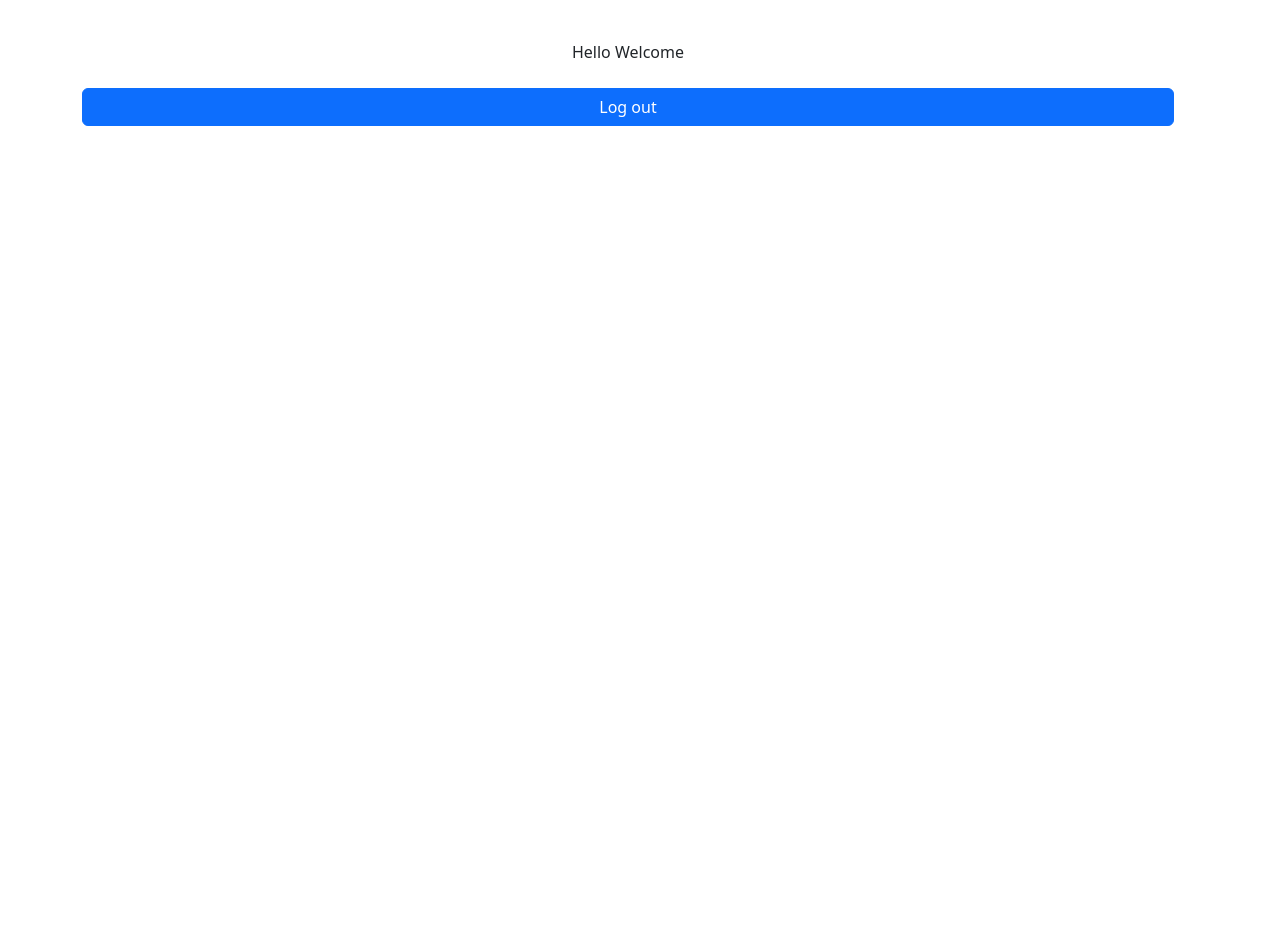
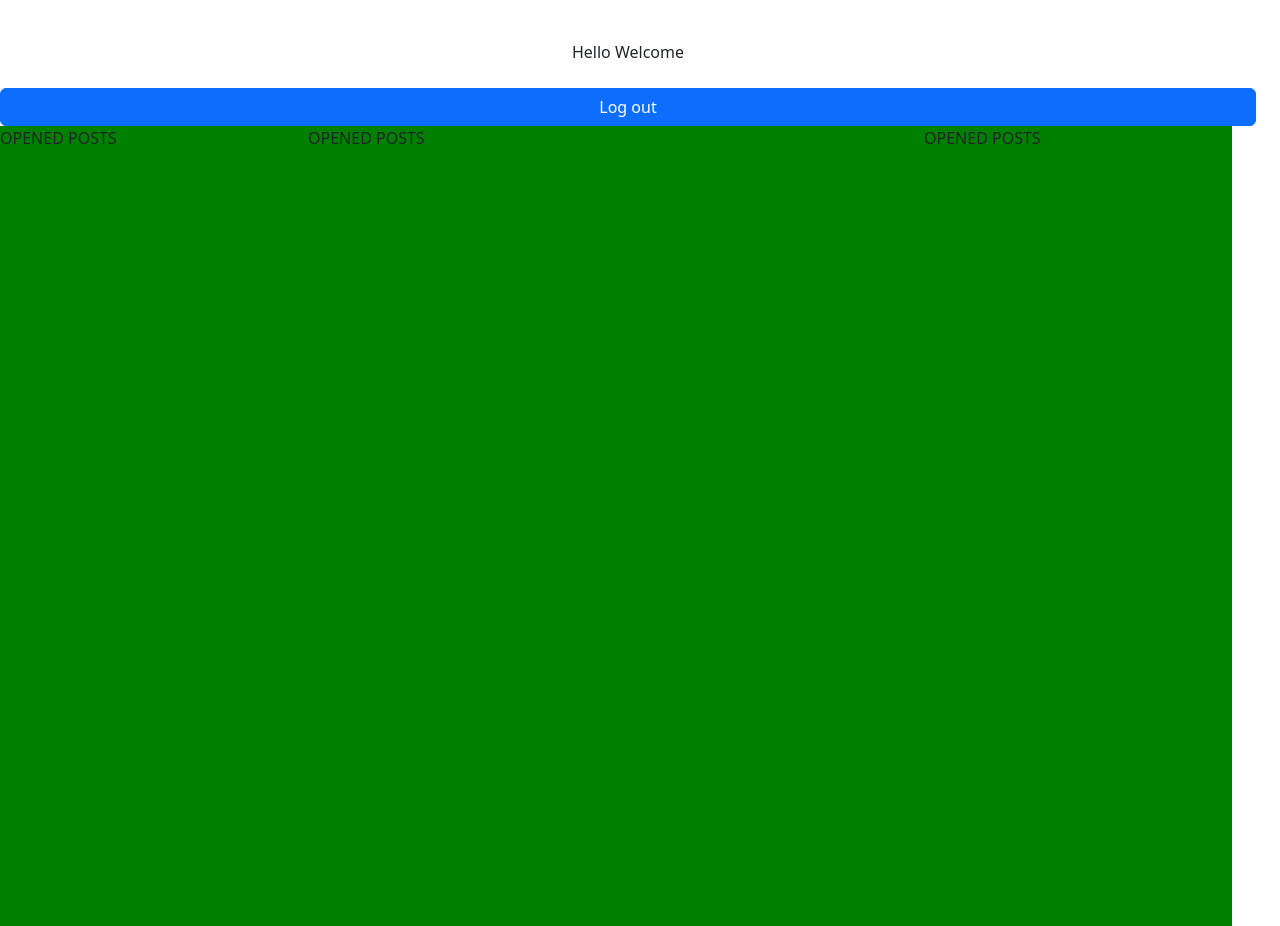
Before and after one commit to yashakabra/Community-Website, a React (Create React App) app in the folder client/: page /home in a window 1280 px wide. Before the commit the page ends 800 px from the top, so only its background shows below. Built offline with nearby package versions, Linux system fonts and the light colour scheme; no server answers.

Commit message:
Temporary made home page

```diff
--- a/client/src/App.js
+++ b/client/src/App.js
@@ -1,3 +1,47 @@
+// import React from "react";
+// import { BrowserRouter, Routes, Route } from "react-router-dom";
+// import { CreatePostForm } from "./components/CreatePostForm";
+// import { Row, Col, Container } from "react-bootstrap";
+// import Login from "./components/Login";
+// import SignUp from "./components/SignUp";
+// import { UserAuthContextProvider } from "./context/UserAuthContext";
+// import ProtectedRoute from "./components/ProtectedRoute";
+// // import {Container-fluid}
+
+// function App() {
+//   return (
+//     <BrowserRouter>
+//       <Container-fluid>
+//         <Row className="border w-100">
+//           <Col md={12}>
+//             <UserAuthContextProvider>
+//               <Routes>
+//                 <Route path="/login" element={<Login />} />
+//                 <Route path="/signup" element={<SignUp />} />
+//                 <Route
+//                   path="/home"
+//                   element={<ProtectedRoute val={1} />}
+//                 ></Route>
+//                 <Route
+//                   path="/profile/create"
+//                   element={<ProtectedRoute val={2} />}
+//                 />
+//                 <Route
+//                   path="/profile/edit"
+//                   element={<ProtectedRoute val={3} />}
+//                 />
+//                 <Route path="/home/post" element={<CreatePostForm />} />
+//               </Routes>
+//             </UserAuthContextProvider>
+//           </Col>
+//         </Row>
+//       </Container-fluid>
+//     </BrowserRouter>
+//   );
+// }
+
+// export default App;
+
 import React from "react";
 import { BrowserRouter, Routes, Route } from "react-router-dom";
 import { CreatePostForm } from "./components/CreatePostForm";
@@ -10,16 +54,16 @@ import ProtectedRoute from "./components/ProtectedRoute";
 function App() {
   return (
     <BrowserRouter>
-      <Container>
-        <Row>
-          <Col>
+      <Container fluid style={{padding:0, margin:0}}>
+        <Row className="w-100" style={{padding:0, margin:0}}>
+          <Col md={12}>
             <UserAuthContextProvider>
               <Routes>
                 <Route path="/login" element={<Login />} />
                 <Route path="/signup" element={<SignUp />} />
                 <Route
                   path="/home"
-                  element={<ProtectedRoute val={1} />}
+                  element={<ProtectedRoute val={1} title={"WELCOME  "}/>}
                 ></Route>
                 <Route
                   path="/profile/create"
@@ -28,6 +72,10 @@ function App() {
                 <Route
                   path="/profile/edit"
                   element={<ProtectedRoute val={3} />}
+                />
+                <Route
+                  path="/home/spost"
+                  element={<ProtectedRoute val={4} />}
                 />
                 <Route path="/home/post" element={<CreatePostForm />} />
               </Routes>
--- a/client/src/components/Home.js
+++ /dev/null
@@ -1,46 +0,0 @@
-import React from "react";
-import { useUserAuth } from "../context/UserAuthContext";
-import { useNavigate } from "react-router-dom";
-import { Button } from "react-bootstrap";
-
-const Home = (props) => {
-  const { logOut, user } = useUserAuth();
-  const navigate = useNavigate();
-  const handleLogout = async () => {
-    try {
-      await logOut();
-      navigate("/login");
-    } catch (error) {
-      console.log(error.message);
-    }
-  };
-
-    return (
-        <div>
-            <div className="p-4 box mt-3 text-center">
-                Hello Welcome <br />
-                {user && user.email}
-            </div>
-            <div className="d-grid gap-2">
-                <Button variant="primary" onClick={handleLogout}>
-                    Log out
-                </Button>
-            </div>
-            {/* <Container fluid>
-                <Row noGutters>
-                    <Col xs={3}  style={{padding:0}}>
-                        <LeftComponent/>
-                    </Col>
-                    <Col xs={6} style={{padding:0}}>
-                        <MiddleComponent/>
-                    </Col>
-                    <Col xs={3} style={{padding:0}}>
-                        <RightComponent/>
-                    </Col>
-                </Row>
-            </Container> */}
-        </div>
-    );
-}
-
-export default Home;
--- /dev/null
+++ b/client/src/components/Home/Home.js
@@ -0,0 +1,59 @@
+import React, { useEffect, useState } from "react";
+import { useUserAuth } from "../../context/UserAuthContext";
+import { useNavigate } from "react-router-dom";
+import { Button } from "react-bootstrap";
+import { Row, Col, Container } from "react-bootstrap";
+import TypesComponent from "./TypesComponent";
+import PostsList from "./PostsList";
+import Tags from "./Tags";
+import LeftComponent from "../LeftComponent";
+import RightComponent from "../RightComponent";
+import MiddleComponent from "../MiddleComponent";
+import OpenedPost from './OpenedPost';
+
+const Home = (props) => {
+    const { logOut, user } = useUserAuth();
+    const navigate = useNavigate();
+    const {index} = props;
+
+    const handleLogout = async () => {
+        try {
+            await logOut();
+            navigate("/login");
+        } catch (error) {
+            console.log(error.message);
+        }
+    };
+    // const [left, setLeft] = useState(TypesComponent);
+    // const [middle, setMiddle] = useState();
+    // const [right, setRight] = useState(Tags);
+
+    return (
+        <div className="w-100" style={{ padding: 0 }}>
+            <div className="p-4 box mt-3 text-center">
+                Hello Welcome <br />
+                {user && user.email}
+            </div>
+            <div className="d-grid gap-2">
+                <Button variant="primary" onClick={handleLogout}>
+                    Log out
+                </Button>
+            </div>
+            <Container fluid>
+                <Row className="w-100">
+                    <Col xs={3} style={{ padding: 0 }}>
+                        <LeftComponent Component={OpenedPost}/>
+                    </Col>
+                    <Col xs={6} style={{ padding: 0 }}>
+                        <MiddleComponent Component={OpenedPost}/>
+                    </Col>
+                    <Col xs={3} style={{ padding: 0 }}>
+                        <RightComponent Component={OpenedPost}/>
+                    </Col>
+                </Row>
+            </Container>
+        </div>
+    );
+}
+
+export default Home;
--- /dev/null
+++ b/client/src/components/Home/OpenedPost.js
@@ -0,0 +1,13 @@
+import React from "react";
+import Home from "./Home";
+
+const OpenedPost = (props) => {
+    console.log("OPEN POST ");
+    return(
+        <div style={{backgroundColor: 'green', height: '100vh'}}>
+            OPENED POSTS
+        </div>
+    );
+}
+
+export default OpenedPost;
--- /dev/null
+++ b/client/src/components/Home/PostsList.js
@@ -0,0 +1,18 @@
+import React from "react";
+import { Button } from "react-bootstrap";
+import { useNavigate } from "react-router-dom";
+
+const PostsList = (props) => {
+    const navigate = useNavigate();
+    const sumbit = () => {
+        navigate("/home/spost");
+    }
+
+    return(
+        <div style={{backgroundColor: 'red', height: '100vh'}}>
+            <Button onClick={sumbit}>Open post</Button>
+        </div>
+    );
+}
+
+export default PostsList;
--- /dev/null
+++ b/client/src/components/Home/Tags.js
@@ -0,0 +1,11 @@
+import React from "react";
+
+const Tags = (props) => {
+    return(
+        <div style={{backgroundColor: 'blue', height: '100vh'}}>
+            TAGS
+        </div>
+    );
+}
+
+export default Tags;
--- /dev/null
+++ b/client/src/components/Home/TypesComponent.js
@@ -0,0 +1,11 @@
+import React from "react";
+
+const TypesComponent = (props) => {
+    return(
+        <div style={{backgroundColor: 'yellow', height: '100vh'}}>
+            TYPES COMPONENT
+        </div>
+    );
+}
+
+export default TypesComponent;
--- a/client/src/components/LeftComponent.js
+++ b/client/src/components/LeftComponent.js
@@ -1,10 +1,12 @@
 import React from "react";
 
 const LeftComponent = (props) => {
-
-    return (<div style={{backgroundColor: 'orange', height: '100vh'}}>
-
-    </div>);
+    const {Component} = props;
+    return (
+        <div style={{backgroundColor: 'orange', height: '100vh'}}>
+            <Component/>
+        </div>
+    );
 }
 
 export default LeftComponent;
--- a/client/src/components/MiddleComponent.js
+++ b/client/src/components/MiddleComponent.js
@@ -1,10 +1,12 @@
 import React from "react";
 
 const MiddleComponent = (props) => {
-
-    return (<div style={{backgroundColor: 'red', height: '100vh'}}>
-
-    </div>);
+    const {Component} = props;
+    return (
+        <div style={{backgroundColor: 'red', height: '100vh'}}>
+            <Component/>
+        </div>
+    );
 }
 
 export default MiddleComponent;
--- a/client/src/components/ProtectedRoute.js
+++ b/client/src/components/ProtectedRoute.js
@@ -5,39 +5,36 @@ import { Navigate } from "react-router-dom";
 import { useUserAuth } from "../context/UserAuthContext";
 import { AddUserDetailForm } from "./AddUserDetailForm";
 import { EditUserDetailForm } from "./EditUserDetailForm";
-import Home from "./Home";
+import Home from "./Home/Home";
+import OpenedPost from "./Home/OpenedPost";
 
 const ProtectedRoute = (props) => {
+    const auth = useUserAuth;
     const { user } = useUserAuth();
-    const auth = useUserAuth;
+    const { val } = props;
 
-    if (!auth) {
+    if (!auth && !user) {
         return <Navigate to="/login" />
     }
-    if (props.val == 1)
-        return (
-            <Container className="w-100 p-0">
-                <Row className="w-100 p-0">
-                    <Home className="w-100 p-0" />
-                </Row>
-            </Container>
-        );
-    if (props.val == 2)
-        return (
-            <Container className="w-100">
-                <Row className="w-100">
-                    <AddUserDetailForm  className="w-100"/>
-                </Row>
-            </Container>
-        );
-    if (props.val == 3)
-        return (
-            <Container className="w-100">
-                <Row className="w-100">
-                    <EditUserDetailForm  className="w-100"/>
-                </Row>
-            </Container>
-        );
+
+    let Component;
+    if (val === 1) {
+        Component = (props) => <Home index={0}/>;
+    } else if (val === 2) {
+        Component = AddUserDetailForm;
+    } else if (val === 3) {
+        Component = EditUserDetailForm;
+    } else if (val === 4) {
+        Component = <Home index={1}/>;
+    }
+
+    return (
+        <Container fluid style={{padding:0}}>
+            <Row className="w-100" style={{padding:0}}>
+                <Component className="w-100" />
+            </Row>
+        </Container>
+    );
 }
 
 export default ProtectedRoute;
--- a/client/src/components/RightComponent.js
+++ b/client/src/components/RightComponent.js
@@ -3,9 +3,12 @@ import React from "react";
 import { Button } from "react-bootstrap";
 
 const RightComponent = (props) => {
-
-    return (<div style={{backgroundColor: 'lightblue', height: '100vh'}}>
-    </div>);
+    const {Component} = props;
+    return (
+    <div style={{backgroundColor: 'lightblue', height: '100vh'}}>
+        <Component/>
+    </div>
+    );
 }
 
 export default RightComponent;
--- a/client/src/index.js
+++ b/client/src/index.js
@@ -1,5 +1,4 @@
 import ReactDOM from "react-dom/client";
-import { BrowserRouter } from "react-router-dom";
 import "./index.css";
 import App from "./App";
 
```
